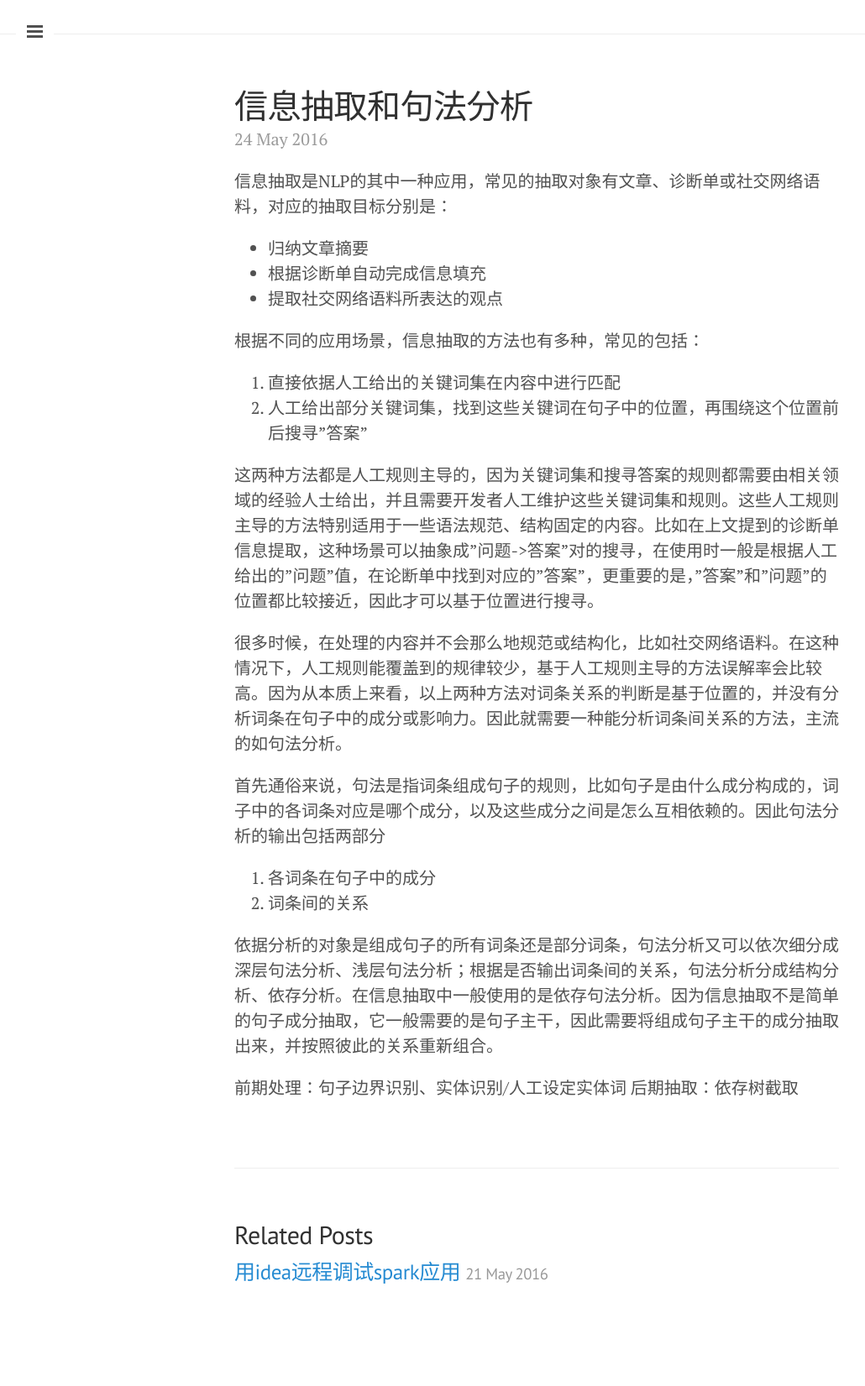
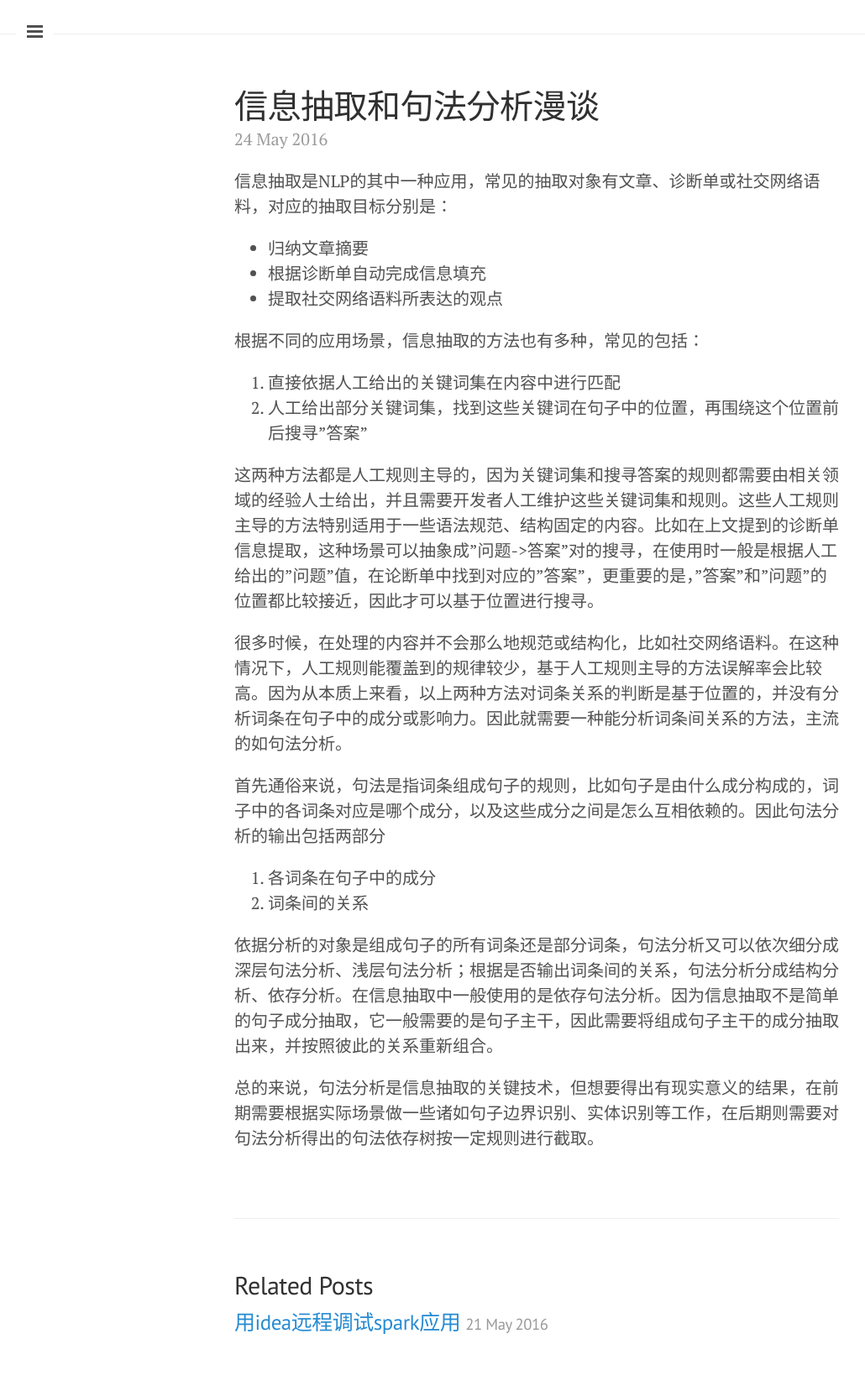
Before and after one commit to nomadcube/nomadcube.github.io, a Jekyll site: the page built from _posts/2016-05-24-信息抽取和句法分析漫谈.md, in a window 1280 px wide. Shown: the whole page at 84% size, without its empty margins (1-1031 px from the left). Built offline with Jekyll 4.4.1, drawn with Linux system fonts in a browser that asks for light colours; comment, search, counter and statistics services are not loaded; before the commit the page ends 1591 px from its top, so only the background shows below that.

Commit message:
新文章

```diff
--- a/_posts/2016-05-24-信息抽取和句法分析.md
+++ b/_posts/2016-05-24-信息抽取和句法分析漫谈.md
@@ -25,6 +25,4 @@ tags: NLP
 
 依据分析的对象是组成句子的所有词条还是部分词条，句法分析又可以依次细分成深层句法分析、浅层句法分析；根据是否输出词条间的关系，句法分析分成结构分析、依存分析。在信息抽取中一般使用的是依存句法分析。因为信息抽取不是简单的句子成分抽取，它一般需要的是句子主干，因此需要将组成句子主干的成分抽取出来，并按照彼此的关系重新组合。
 
-
-前期处理：句子边界识别、实体识别/人工设定实体词
-后期抽取：依存树截取
+总的来说，句法分析是信息抽取的关键技术，但想要得出有现实意义的结果，在前期需要根据实际场景做一些诸如句子边界识别、实体识别等工作，在后期则需要对句法分析得出的句法依存树按一定规则进行截取。
```
